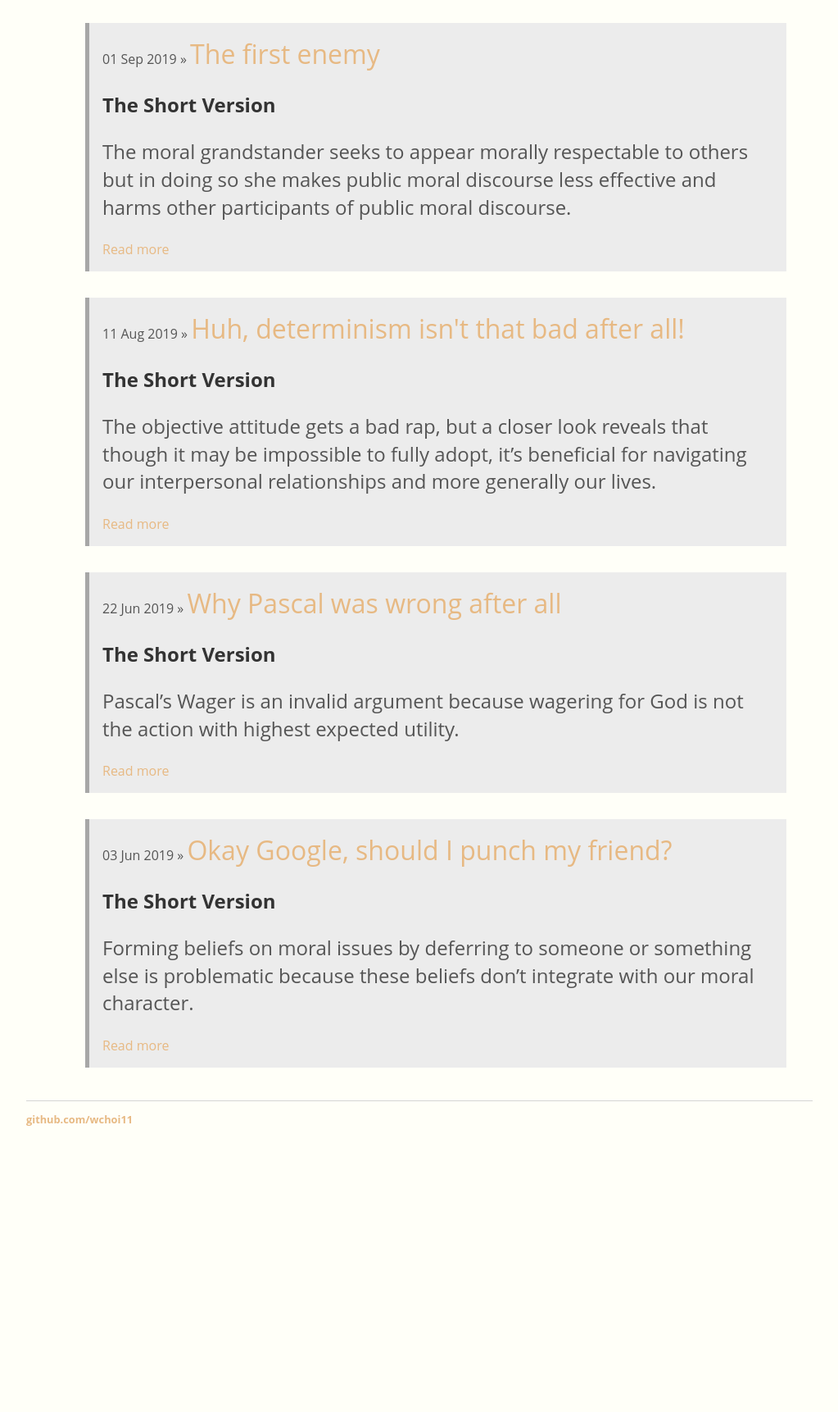
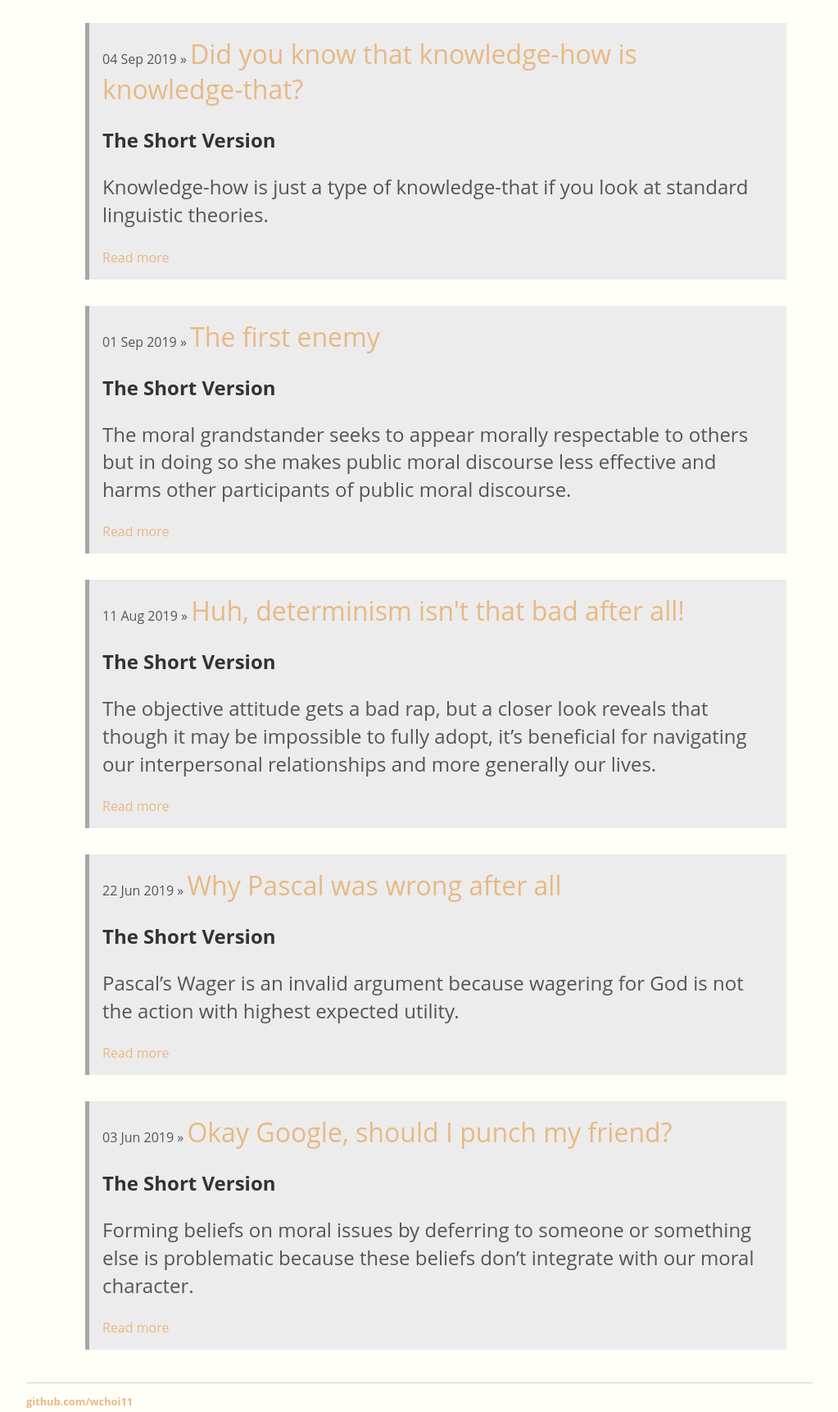
Before and after one commit to wchoi11/notchmess, a Jekyll site: the page built from index.html, in a window 1280 px wide, cut to the strip 596-2318 px from the top of the page. Shown: the whole strip at 82% size, without its empty margins (128-1151 px from the left). Built offline with Jekyll 4.4.1, drawn with Linux system fonts in a browser that asks for light colours; before the commit the page ends 1983 px from its top, so only the background shows below that; some of the changed lines change nothing that is shown.

Commit message:
Edit knowing how post and add sidenotes to post

```diff
--- a/_drafts/2019-09-14-knowing-how.md
+++ b/_posts/2019-09-14-knowing-how.md
@@ -6,7 +6,7 @@
 ---
 
 ## The Short Version
-Knowing how is just a type of knowing that if you look at standard
+Knowledge-how is just a type of knowledge-that if you look at standard
 linguistic theories.
 
 <!--cut-->
@@ -14,7 +14,7 @@
 ## Why should you care about this?
 {: id="anchor"}
 
-Many of us (including me!) seem to buy into the distinction between knowledge-that
+Many of us (including me!) buy into the distinction between knowledge-that
 and knowledge-how. Knowledge-that is concerned with propositions, and knowledge-how
 is concerned with skills or abilities.
 
@@ -37,14 +37,11 @@
 
 The most common topic I've seen this distinction used is on education. When we critique
 the current education system, we might say that schools focus too much on memorization
-(knowledge-that) instead of skills (knowledge-how) such as critical thinking.
-<label for="mn-demo" class="margin-toggle">&#8853;</label>
-<input type="checkbox" id="mn-demo" class="margin-toggle"/>
-<span class="marginnote">
-  This is a margin note. Notice there isn’t a number preceding the note.
-</span>
+(knowledge-that) instead of skills (knowledge-how) such as critical thinking.[^optimistic]
 What Jason Stanley & Timothy Williamson (S&W) argue is that this distinction doesn't
 exist so knowledge-how is really propositional knowledge and not a skill or ability.[^paper]
+
+[^optimistic]: I think we should be more optimistic about education if this distinction doesn't exist. If knowledge-how is propositional knowledge, it would be easier to teach skills like critical thinking without thinking that some students simply don't have the capacity to learn the skill.
 
 [^paper]: "Knowing How," *The Journal of Philosophy* 98:8 (2001):p.411-444.
 
@@ -56,12 +53,24 @@
 <ol class="argument">
 
   <li>(Assumption) Knowledge-how is a type of knowledge-that.</li>
+  <label for="mn-demo" class="margin-toggle">&#8853;</label>
+  <input type="checkbox" class="margin-toggle"/>
+  <span class="marginnote">
+    $F$ is an action, but we'll soon see that this isn't
+    <strong>all</strong> actions.
+  </span>
   <li>If you $F$, then you use knowledge of how to $F$.</li>
   <li>If you use knowledge that $p$, then you contemplate the proposition $p$.</li>
   <li>(Conclusion) Knowledge-how is not a type of knowledge-that</li>
 
 </ol>
 
+<label for="mn-demo" class="margin-toggle">&#8853;</label>
+<input type="checkbox" class="margin-toggle"/>
+<span class="marginnote">
+  Philosophers like to sound cool and different so they call these
+  proofs *reductios* for short.
+</span>
 Ryle's argument is actually a proof by contradiction or *reductio ad absurdum*.
 Ryle first assumes that there is no distinction and then derives a contradiction
 to show that the assumption that there is no distinction is false.
@@ -94,15 +103,27 @@
 </details>
 
 So what is the contradiction? Let's walk through an example to see how
-Ryle derives one. If I ride a bike (substitute $F$ with "ride a bike"),
+Ryle derives one.
+<label for="mn-demo" class="margin-toggle">&#8853;</label>
+<input type="checkbox" class="margin-toggle"/>
+<span class="marginnote">
+  Substitute $F$ with "ride a bike."
+</span>
+If I ride a bike,
 I use knowledge of how to ride a bike by premise 2. Then, by the first premise,
 knowledge of how to ride a bike is knowledge that some proposition $p$. Then,
 applying premise 3, if I use knowledge that $p$, then I contemplate the
 proposition $p$.
 
 Here's the trick. Contemplating a proposition is an action just like
-riding a bike. Then, applying premise 2 again, if I contemplate a
-proposition $p$ (substitute $F$ with "contemplate a proposition $p$"),
+riding a bike.
+<label for="mn-demo" class="margin-toggle">&#8853;</label>
+<input type="checkbox" class="margin-toggle"/>
+<span class="marginnote">
+  Substitute $F$ with "contemplate a proposition $p$."
+</span>
+Then, applying premise 2 again, if I contemplate a
+proposition $p$,
 then I use knowledge of how to contemplate a proposition $p$.
 By premise 1, knowledge of how to contemplate a proposition $p$ is
 knowledge that some proposition $q$. Then, once again by premise 3,
@@ -111,8 +132,8 @@
 We can keep on applying the same premises over and over again. This means
 that to ride a bike I have to contemplate an infinite number of
 propositions, but this would mean I would never be able to ride a bike!
-This is a contradiction because we do actions like riding a bike without
-thinking of an infinite number of propositions.
+This is a contradiction because we, in fact, do actions
+like riding a bike without thinking of an infinite number of propositions.
 
 What are $p$ and $q$? We're assuming that there is some way of converting
 knowledge-how to knowledge-that so we're using variables to stand in
@@ -120,6 +141,11 @@
 $p$ and $q$ are for the argument to work.
 
 ## Why Ryle's argument doesn't work
+<label for="mn-demo" class="margin-toggle">&#8853;</label>
+<input type="checkbox" class="margin-toggle"/>
+<span class="marginnote">
+  Unsound in the sense that one of the premises is false.
+</span>
 I found Ryle's argument quite convincing, but S&W show that Ryle's
 argument is actually *unsound*.
 
@@ -152,7 +178,14 @@
 of how to $F$." S&W point out that there are counterexamples to this
 premise. For example, "If you digest food, then you use knowledge of
 how to digest food" is clearly false. Unintentional actions like
-digesting food make premise 2 false. Thus, premise 2 is only true
+digesting food make premise 2 false.
+<label for="mn-demo" class="margin-toggle">&#8853;</label>
+<input type="checkbox" class="margin-toggle"/>
+<span class="marginnote">
+  So we can only substitute intentional actions for $F$
+  in premise 2.
+</span>
+Thus, premise 2 is only true
 for intentional actions.
 
 Now let's look at premise 3: "If you use knowledge that $p$, then
@@ -187,21 +220,33 @@
 bike, I have the ability to ride a bike. If I know how to fly, I
 have the ability to fly.
 
-Here is a rather dark counterexample.[^who] Imagine a famous pianist has
-lost both her arms in a terrible accident. The pianist knows
+Here is a rather dark counterexample.
+<label for="mn-demo" class="margin-toggle">&#8853;</label>
+<input type="checkbox" class="margin-toggle"/>
+<span class="marginnote">
+  S&W came up with this, not me!
+</span>
+Imagine a famous pianist has
+lost both her arms in a terrible accident.
+<label for="mn-demo" class="margin-toggle">&#8853;</label>
+<input type="checkbox" class="margin-toggle"/>
+<span class="marginnote">
+  But what if the pianist got prosthetic arms? Wouldn't we say the pianist always had the ability to play piano? Maybe it's more accurate to call it a latent ability when she didn't have arms.
+</span>
+The pianist knows
 how to play the piano, but she does not have the ability to
-play the piano anymore.[^worry] Then, knowledge of how to $F$
+play the piano anymore.
+Then, knowledge of how to $F$
 is not the ability to $F$.
 
-[^who]: S&W came up with this, not me!
-
-[^worry]: But what if the pianist got prosthetic arms? Wouldn't we say the pianist always had the ability to play piano? It's just that she couldn't exercise her ability. Maybe it's more accurate to call it a latent ability when she didn't have arms.
-
 ### Stanley & Williamson's account
+<label for="mn-demo" class="margin-toggle">&#8853;</label>
+<input type="checkbox" class="margin-toggle"/>
+<span class="marginnote">
+  I'm not a linguist by training so please forgive me if I butcher anything.
+</span>
 S&W's account gets rather technical (linguistically) so I will
-limit myself to the key points.[^forgive]
-
-[^forgive]: I'm not a linguist by training so please forgive me if I butcher anything.
+limit myself to the key points.
 
 The example S&W work with is "Hannah knows how to ride a bike." Let's refer
 to this sentence as (1).
--- a/css/main.css
+++ b/css/main.css
@@ -12,7 +12,7 @@
 .argument {
     margin-left: auto;
     margin-right: auto;
-    width: 50%;
+    /*width: 50%;*/
     font-size: 1.5rem;
 }
 
```
